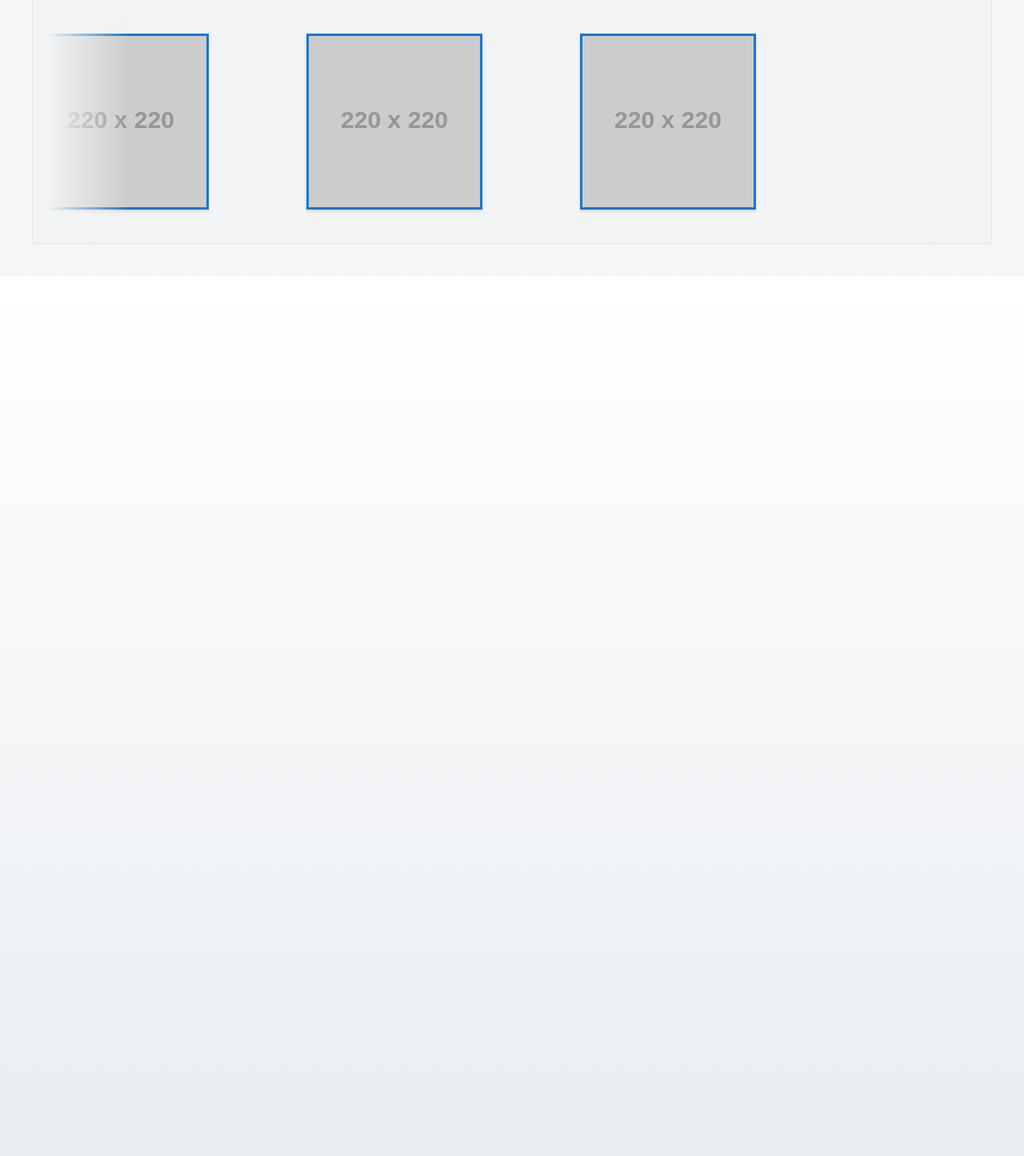
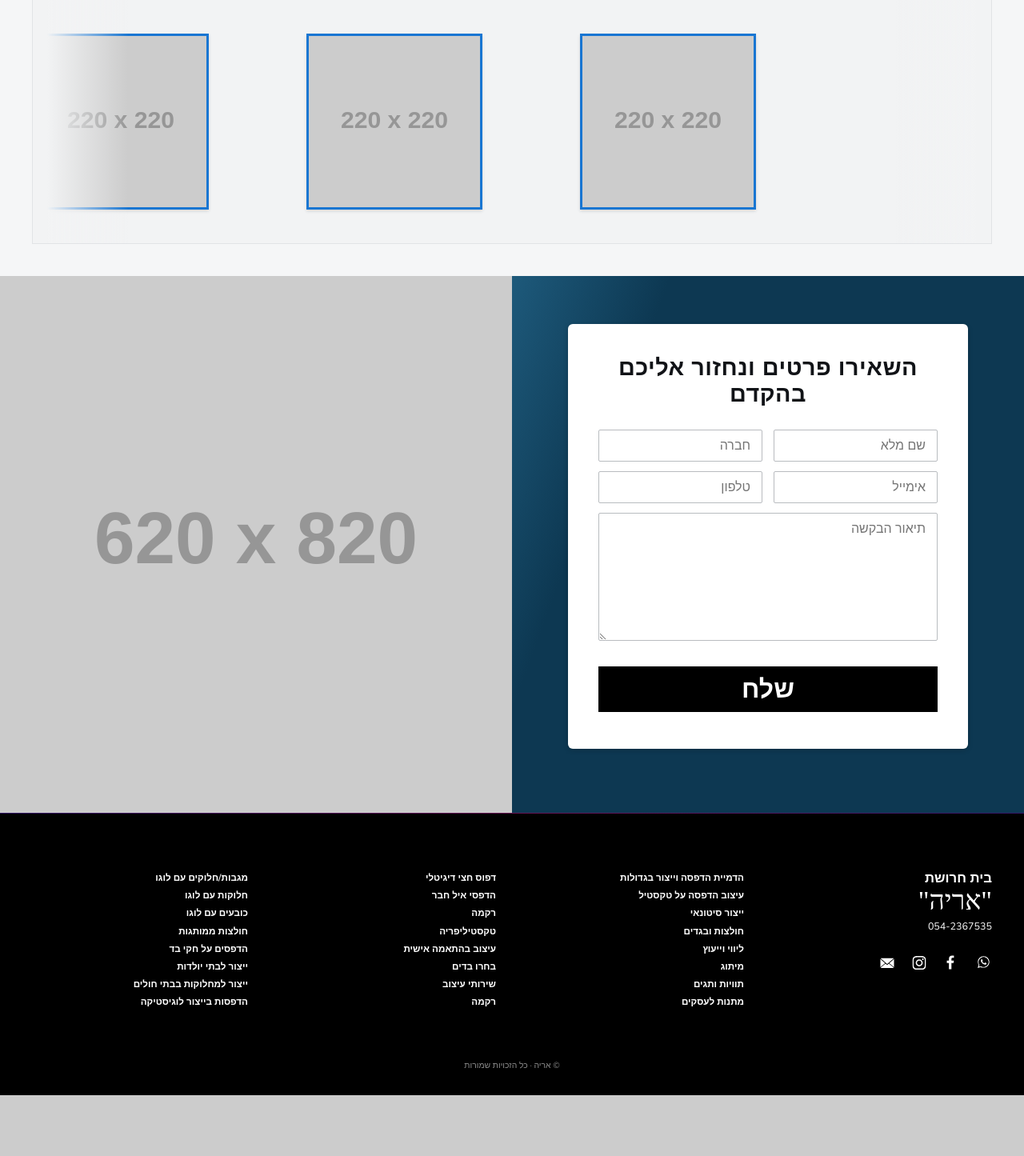
Before and after one commit to levynchi/arye-textile-branding, a Django app: page / in a window 1280 px wide. Shown: the part 1418-2863 px from the top of the page at 80% size. After the commit the page ends 2787 px from the top, so only its background shows below. Run offline with Django 5.2, Linux system fonts and the light colour scheme; grey boxes labelled with a size stand in for pictures from a placeholder-image service; data that the repository does not hold is empty; some libraries are stand-ins or nearby versions; some web fonts are replaced.

Commit message:
Chore: remove spacer element and related CSS

```diff
--- a/main/templates/home.html
+++ b/main/templates/home.html
@@ -61,7 +61,6 @@
                         </div>
                 </div>
     </section>
-    <div class="spacer" aria-hidden="true"></div>
     <section class="contact-wrap" id="contact" aria-label="טופס יצירת קשר">
         <div class="contact-inner">
             <div class="contact-form-card">
--- a/main/templates/partials/header.html
+++ b/main/templates/partials/header.html
@@ -2,7 +2,7 @@
 <header>
     <div class="nav-bar" role="navigation" aria-label="תפריט ראשי">
         <div class="logo">
-            <img src="{% static 'logo-arye.svg' %}" alt="לוגו אריה" />
+            <img src="{% static 'icons_logo/logo-arye.svg' %}" alt="לוגו אריה" />
         </div>
         <nav>
             <ul class="menu">
--- a/static/home.css
+++ b/static/home.css
@@ -20,7 +20,6 @@ body{margin:0;font-family:var(--font-sans);background:var(--bg);color:var(--text
 .g-item img{width:100%;aspect-ratio:37/25;object-fit:cover;display:block;border:4px solid #1976d2;background:#eee;}
 .g-item .cap{font-weight:600;font-size:.9rem;margin:12px 0 0;}
 
-.spacer{height:140vh;background:linear-gradient(#fff,#e9edf1);}
 
 /* Horizontal slider under gallery */
 .h-slider{margin:60px 0 10px;overflow:hidden;position:relative;background:#f2f3f4;border:1px solid #e1e3e6;padding:26px 0;}
```
Also changed, not shown: static/logo-arye.svg (deleted).
